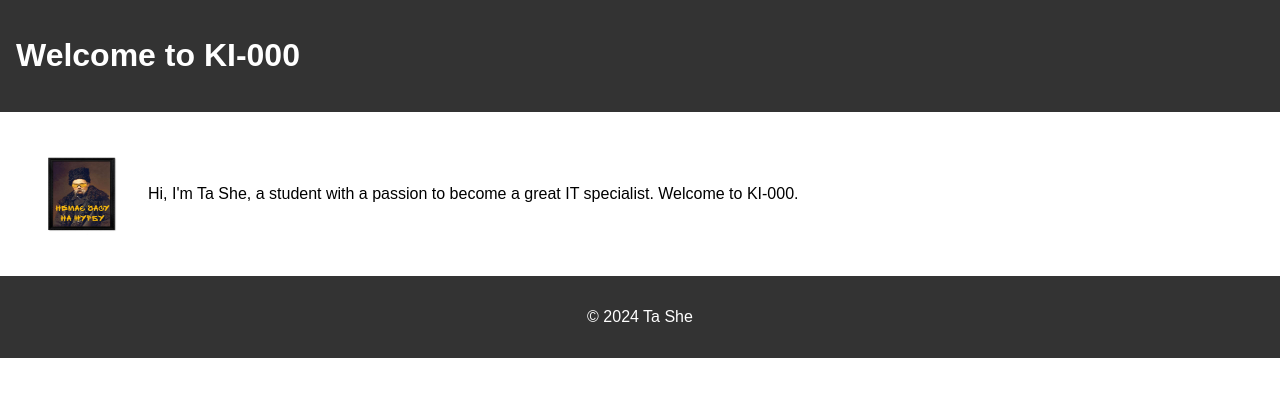
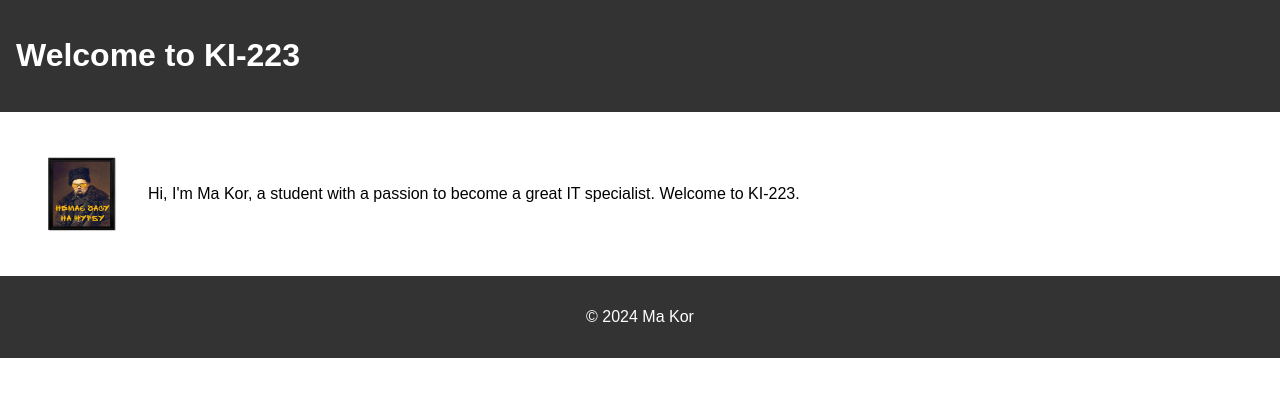
Before and after one commit to armymotion/cpnu_tpp_2024, a plain HTML site: page KI-223/MaxKorzh23/template/index.html in a window 1280 px wide. Drawn offline with Linux system fonts and the light colour scheme.

Commit message:
Update group and user name in index.html

```diff
--- a/KI-223/MaxKorzh23/template/index.html
+++ b/KI-223/MaxKorzh23/template/index.html
@@ -3,23 +3,23 @@
 <head>
     <meta charset="UTF-8">
     <meta name="viewport" content="width=device-width, initial-scale=1.0">
-    <title>Ta She - KI-000</title>
+    <title>Ma Kor - KI-223</title>
     <link rel="stylesheet" href="css/styles.css">
 </head>
 <body>
 <header>
-    <h1>Welcome to KI-000</h1>
+    <h1>Welcome to KI-223</h1>
 </header>
 
 <section>
     <div class="profile">
         <img src="images/profile-pic.jpg" alt="Profile Picture" class="profile-pic">
-        <p>Hi, I'm Ta She, a student with a passion to become a great IT specialist. Welcome to KI-000.</p>
+        <p>Hi, I'm Ma Kor, a student with a passion to become a great IT specialist. Welcome to KI-223.</p>
     </div>
 </section>
 
 <footer>
-    <p>&copy; 2024 Ta She</p>
+    <p>&copy; 2024 Ma Kor</p>
 </footer>
 
 </body>
```
